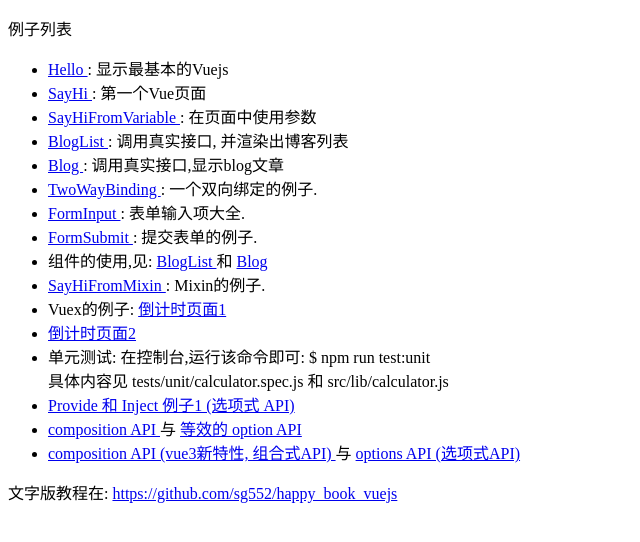
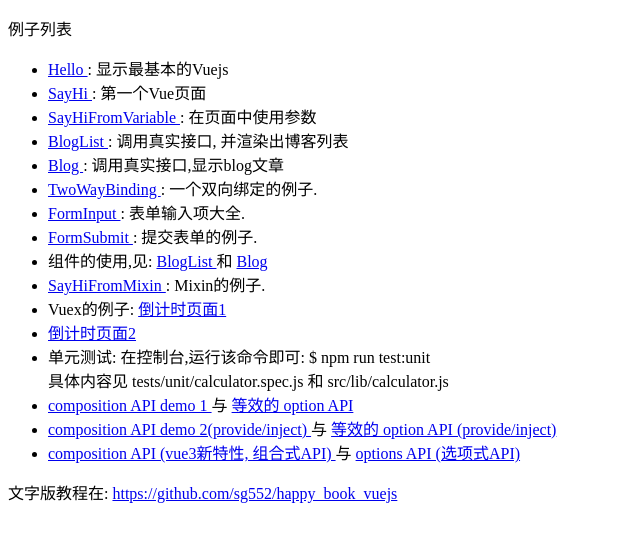
Before and after one commit to sg552/vue3_lesson_demo, a Vue app: page / in a window 1280 px wide. Shown: the top 542 px of the page, without its empty margins (0-640 px from the left). Built offline with nearby package versions, Linux system fonts and the light colour scheme.

Commit message:
增加了 composition provide/inject

```diff
--- a/src/router/index.js
+++ b/src/router/index.js
@@ -25,6 +25,7 @@
 import ProvideLevelOne from '@/views/ProvideLevelOne'
 import ProvideLevelTwo from '@/components/ProvideLevelTwo'
 import ProvideLevelThree from '@/components/ProvideLevelThree'
+import CompositionApiProvideLevelOne from '@/views/CompositionApiProvideLevelOne'
 
 const routes = [
     {
@@ -116,6 +117,11 @@
       component: CompositionApiDemoOneEquivalenceFromOptionApi
     },
     {
+      path: '/composition_api_demo_two_provide_and_inject',
+      name: 'CompositionApiProvideLevelOne',
+      component: CompositionApiProvideLevelOne
+    },
+    {
       path: '/non_composition_api',
       component: NonCompositionApi
     },
--- /dev/null
+++ b/src/views/CompositionApiProvideLevelOne.vue
@@ -0,0 +1,20 @@
+<template>
+  <div>
+    我来自一级页面
+    <ProvideLevelTwo></ProvideLevelTwo>
+  </div>
+</template>
+
+<script>
+import { provide } from 'vue'
+import ProvideLevelTwo from '@/components/ProvideLevelTwo'
+export default {
+  components: {
+    ProvideLevelTwo
+  },
+  setup(){
+    const readme_from_level_one = "我是在第一层页面被定义的, 在第三层应该被使用"
+    provide("readme_from_level_one", readme_from_level_one)
+  }
+}
+</script>
--- a/src/views/Index.vue
+++ b/src/views/Index.vue
@@ -48,15 +48,20 @@
           具体内容见 tests/unit/calculator.spec.js 和 src/lib/calculator.js
       </li>
 
-      <li><router-link :to="{name: 'ProvideLevelOne'}">
-          Provide 和 Inject 例子1 (选项式 API)
-      </router-link></li>
       <li>
         <router-link :to="{name: 'CompositionApiDemoOne'}">
-          composition API
+          composition API demo 1
         </router-link> 与
         <router-link :to="{name: 'CompositionApiDemoOneEquivalenceFromOptionApi'}">
           等效的 option API
+        </router-link>
+      </li>
+      <li>
+        <router-link :to="{name: 'CompositionApiProvideLevelOne'}">
+          composition API demo 2(provide/inject)
+        </router-link> 与
+        <router-link :to="{name: 'ProvideLevelOne'}">
+          等效的 option API (provide/inject)
         </router-link>
       </li>
 
```
